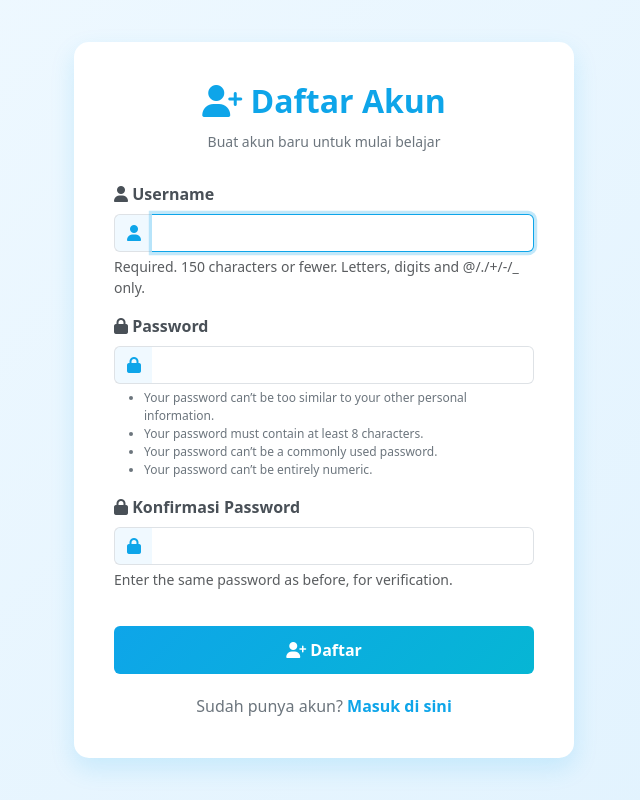
After one commit to fauziwig/elearningku, a Django app: page /users/register/ in a window 1280 px wide. The commit adds this page. Shown: the whole page, without its empty margins (316-956 px from the left). Run offline with Django 4.2, Linux system fonts and the light colour scheme.

Commit message:
tambah fitur login, register. profile user

```diff
--- a/e_learning_platform/settings.py
+++ b/e_learning_platform/settings.py
@@ -144,3 +144,8 @@ MEDIA_ROOT = BASE_DIR / 'media'
 # https://docs.djangoproject.com/en/4.0/ref/settings/#default-auto-field
 
 DEFAULT_AUTO_FIELD = 'django.db.models.BigAutoField'
+
+# Login settings
+LOGIN_URL = '/users/login/'
+LOGIN_REDIRECT_URL = '/courses/'
+LOGOUT_REDIRECT_URL = '/users/login/'
--- a/e_learning_platform/urls.py
+++ b/e_learning_platform/urls.py
@@ -6,7 +6,7 @@ from django.conf.urls.static import static
 
 urlpatterns = [
     path('admin/', admin.site.urls),
-    path('courses/', include('courses.urls')),
+    path('', include('courses.urls')),
     path('users/', include('users.urls')),
 ]
 
--- /dev/null
+++ b/users/templates/users/register.html
@@ -0,0 +1,204 @@
+{% extends 'base.html' %}
+
+{% block title %}Register - E-Learning Platform{% endblock %}
+
+{% block extra_head %}
+<style>
+    :root {
+        --primary-color: #0ea5e9;
+        --secondary-color: #06b6d4;
+        --accent-color: #f0f9ff;
+    }
+    body {
+        background: linear-gradient(135deg, #f0f9ff 0%, #e0f2fe 100%);
+        min-height: 100vh;
+        display: flex;
+        align-items: center;
+        justify-content: center;
+        padding: 20px 0;
+    }
+    .register-container {
+        background: white;
+        border-radius: 15px;
+        box-shadow: 0 10px 25px rgba(14, 165, 233, 0.15);
+        padding: 40px;
+        max-width: 500px;
+        width: 100%;
+        margin: 20px;
+    }
+    .register-header {
+        text-align: center;
+        margin-bottom: 30px;
+    }
+    .register-header h2 {
+        color: var(--primary-color);
+        font-weight: bold;
+        margin-bottom: 10px;
+    }
+    .register-header p {
+        color: #6c757d;
+        font-size: 14px;
+    }
+    .form-control:focus {
+        border-color: var(--primary-color);
+        box-shadow: 0 0 0 0.2rem rgba(14, 165, 233, 0.25);
+    }
+    .btn-register {
+        background: linear-gradient(135deg, var(--primary-color), var(--secondary-color));
+        border: none;
+        padding: 12px;
+        font-weight: bold;
+        width: 100%;
+        margin-top: 20px;
+        color: white;
+    }
+    .btn-register:hover {
+        transform: translateY(-2px);
+        box-shadow: 0 5px 15px rgba(14, 165, 233, 0.3);
+    }
+    .form-label {
+        font-weight: 600;
+        color: #495057;
+    }
+    .alert {
+        border-radius: 10px;
+    }
+    .login-link {
+        text-align: center;
+        margin-top: 20px;
+        color: #6c757d;
+    }
+    .login-link a {
+        color: var(--primary-color);
+        font-weight: bold;
+        text-decoration: none;
+    }
+    .login-link a:hover {
+        text-decoration: underline;
+        color: var(--secondary-color);
+    }
+    .input-group-text {
+        background-color: var(--accent-color);
+        border-right: none;
+        color: var(--primary-color);
+    }
+    .form-control {
+        border-left: none;
+    }
+    .password-requirements {
+        font-size: 12px;
+        color: #6c757d;
+        margin-top: 5px;
+        padding-left: 10px;
+    }
+    .password-requirements ul {
+        margin-bottom: 0;
+        padding-left: 20px;
+    }
+</style>
+{% endblock %}
+
+{% block content %}
+<div class="register-container">
+    <div class="register-header">
+        <h2><i class="fas fa-user-plus"></i> Daftar Akun</h2>
+        <p>Buat akun baru untuk mulai belajar</p>
+    </div>
+
+    {% if messages %}
+        {% for message in messages %}
+            <div class="alert alert-{{ message.tags }} alert-dismissible fade show" role="alert">
+                {{ message }}
+                <button type="button" class="btn-close" data-bs-dismiss="alert"></button>
+            </div>
+        {% endfor %}
+    {% endif %}
+
+    <form method="post">
+        {% csrf_token %}
+
+        <div class="mb-3">
+            <label for="{{ form.username.id_for_label }}" class="form-label">
+                <i class="fas fa-user"></i> Username
+            </label>
+            <div class="input-group">
+                <span class="input-group-text"><i class="fas fa-user"></i></span>
+                {{ form.username }}
+            </div>
+            {% if form.username.errors %}
+                <div class="text-danger small mt-1">
+                    {% for error in form.username.errors %}
+                        {{ error }}
+                    {% endfor %}
+                </div>
+            {% endif %}
+            {% if form.username.help_text %}
+                <div class="form-text">{{ form.username.help_text }}</div>
+            {% endif %}
+        </div>
+
+        <div class="mb-3">
+            <label for="{{ form.password1.id_for_label }}" class="form-label">
+                <i class="fas fa-lock"></i> Password
+            </label>
+            <div class="input-group">
+                <span class="input-group-text"><i class="fas fa-lock"></i></span>
+                {{ form.password1 }}
+            </div>
+            {% if form.password1.errors %}
+                <div class="text-danger small mt-1">
+                    {% for error in form.password1.errors %}
+                        {{ error }}
+                    {% endfor %}
+                </div>
+            {% endif %}
+            {% if form.password1.help_text %}
+                <div class="password-requirements">
+                    {{ form.password1.help_text|safe }}
+                </div>
+            {% endif %}
+        </div>
+
+        <div class="mb-3">
+            <label for="{{ form.password2.id_for_label }}" class="form-label">
+                <i class="fas fa-lock"></i> Konfirmasi Password
+            </label>
+            <div class="input-group">
+                <span class="input-group-text"><i class="fas fa-lock"></i></span>
+                {{ form.password2 }}
+            </div>
+            {% if form.password2.errors %}
+                <div class="text-danger small mt-1">
+                    {% for error in form.password2.errors %}
+                        {{ error }}
+                    {% endfor %}
+                </div>
+            {% endif %}
+            {% if form.password2.help_text %}
+                <div class="form-text">{{ form.password2.help_text }}</div>
+            {% endif %}
+        </div>
+
+        <button type="submit" class="btn btn-primary btn-register">
+            <i class="fas fa-user-plus"></i> Daftar
+        </button>
+    </form>
+
+    <div class="login-link">
+        Sudah punya akun? <a href="{% url 'login' %}">Masuk di sini</a>
+    </div>
+</div>
+
+<script src="https://cdn.jsdelivr.net/npm/bootstrap@5.3.2/dist/js/bootstrap.bundle.min.js"></script>
+<script>
+document.addEventListener('DOMContentLoaded', function() {
+    const form = document.querySelector('form');
+    const inputs = form.querySelectorAll('input[type="text"], input[type="password"]');
+
+    inputs.forEach(input => {
+        input.classList.add('form-control');
+        input.style.borderLeft = 'none';
+    });
+});
+</script>
+{% endblock %}
--- a/users/views.py
+++ b/users/views.py
@@ -3,22 +3,32 @@ from django.contrib.auth import login, authenticate, logout
 from django.contrib.auth.forms import UserCreationForm, AuthenticationForm
 from django.http import HttpResponseRedirect
 from django.urls import reverse
+from django.contrib import messages
+from django.contrib.auth.decorators import login_required
 
 def register(request):
+    if request.user.is_authenticated:
+        return redirect('profile')
+
     if request.method == 'POST':
         form = UserCreationForm(request.POST)
         if form.is_valid():
             user = form.save()
             login(request, user)
-            return HttpResponseRedirect(reverse('home'))
+            messages.success(request, f'Selamat datang {user.username}! Akun Anda berhasil dibuat.')
+            return redirect('material_list')
     else:
         form = UserCreationForm()
     return render(request, 'users/register.html', {'form': form})
 
+@login_required
 def profile(request):
     return render(request, 'users/profile.html')
 
 def user_login(request):
+    if request.user.is_authenticated:
+        return redirect('profile')
+
     if request.method == 'POST':
         form = AuthenticationForm(request, data=request.POST)
         if form.is_valid():
@@ -27,11 +37,16 @@ def user_login(request):
             user = authenticate(username=username, password=password)
             if user is not None:
                 login(request, user)
-                return HttpResponseRedirect(reverse('home'))
+                messages.success(request, f'Selamat datang kembali, {username}!')
+                next_url = request.GET.get('next', 'material_list')
+                return redirect(next_url)
+        else:
+            messages.error(request, 'Username atau password salah. Silakan coba lagi.')
     else:
         form = AuthenticationForm()
     return render(request, 'users/login.html', {'form': form})
 
 def user_logout(request):
     logout(request)
-    return redirect('home')
+    messages.info(request, 'Anda telah berhasil logout.')
+    return redirect('login')
```
Also changed, not shown: courses/templates/material_list.html (+38 -6 lines), users/templates/users/login.html (added, +166 -0 lines), users/templates/users/profile.html (added, +169 -0 lines).
